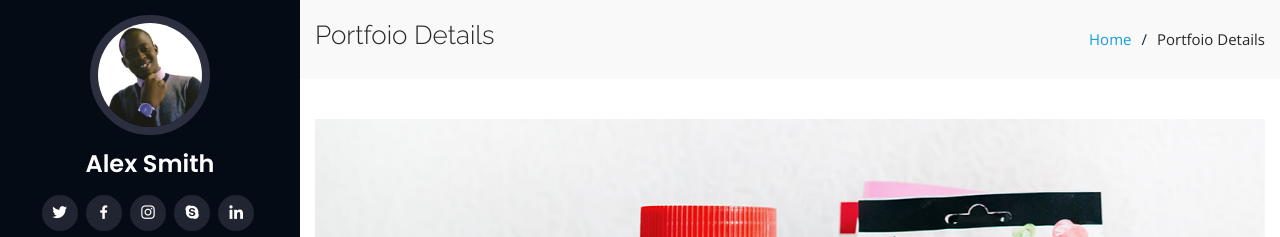
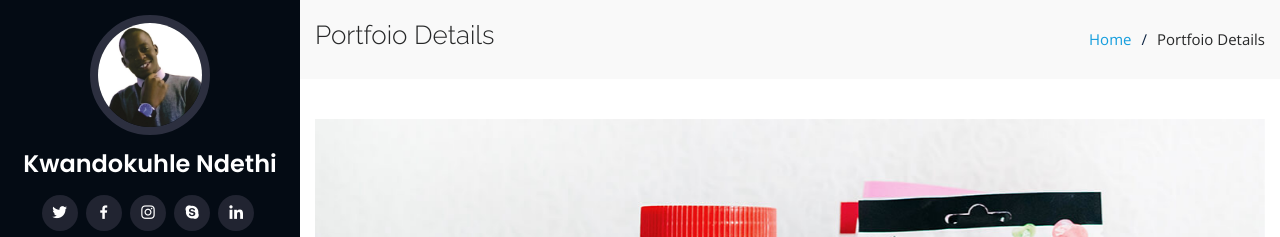
Before and after one commit to ndethikwandokuhle/portfolio, a plain HTML site: page portfolio-details.html in a window 1280 px wide. Shown: the top 237 px of the page. Drawn offline with nearby package versions, Linux system fonts and the light colour scheme.

Commit message:
links not done

```diff
--- a/portfolio-details.html
+++ b/portfolio-details.html
@@ -46,7 +46,7 @@
 
       <div class="profile">
         <img src="assets/img/profile-img.jpg" alt="" class="img-fluid rounded-circle">
-        <h1 class="text-light"><a href="index.html">Alex Smith</a></h1>
+        <h1 class="text-light"><a href="index.html">Kwandokuhle Ndethi</a></h1>
         <div class="social-links mt-3 text-center">
           <a href="#" class="twitter"><i class="bx bxl-twitter"></i></a>
           <a href="#" class="facebook"><i class="bx bxl-facebook"></i></a>
```
Also changed, not shown: index.html (+1 -1 lines).
